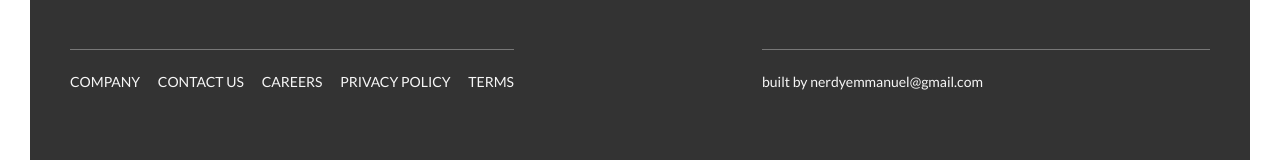
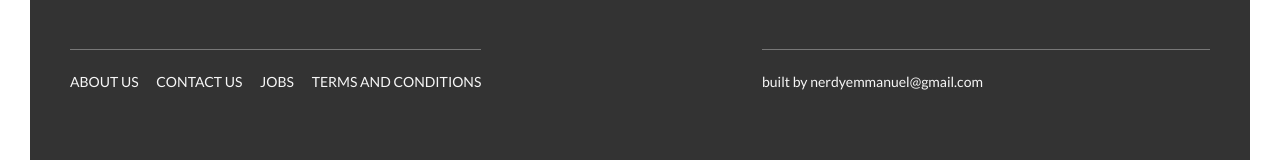
Before and after one commit to emmanuelnwogbo/ekaette-cooking-pot, a website: page index.html in a window 1280 px wide. Shown: the part 1515-1675 px from the top of the page. Drawn offline with Linux system fonts and the light colour scheme.

Commit message:
edited footer

```diff
--- a/index.html
+++ b/index.html
@@ -105,19 +105,16 @@
         <div class="footer__navigation">
           <ul class="footer__list">
             <li class="footer__item">
-              <a href="#" class="footer__link">Company</a>
+              <a href="#" class="footer__link">About Us</a>
             </li>
             <li class="footer__item">
               <a href="#" class="footer__link">Contact us</a>
             </li>
             <li class="footer__item">
-              <a href="#" class="footer__link">Careers</a>
+              <a href="#" class="footer__link">Jobs</a>
             </li>
             <li class="footer__item">
-              <a href="#" class="footer__link">Privacy Policy</a>
-            </li>
-            <li class="footer__item">
-              <a href="#" class="footer__link">Terms</a>
+              <a href="#" class="footer__link">Terms and conditions</a>
             </li>
           </ul>
         </div>
```
Also changed, not shown: img/brooke.jpg.
